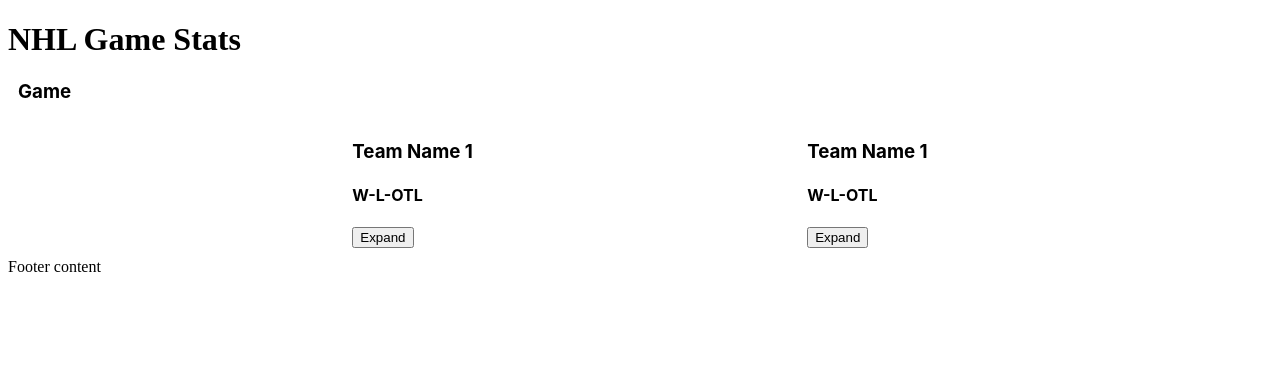
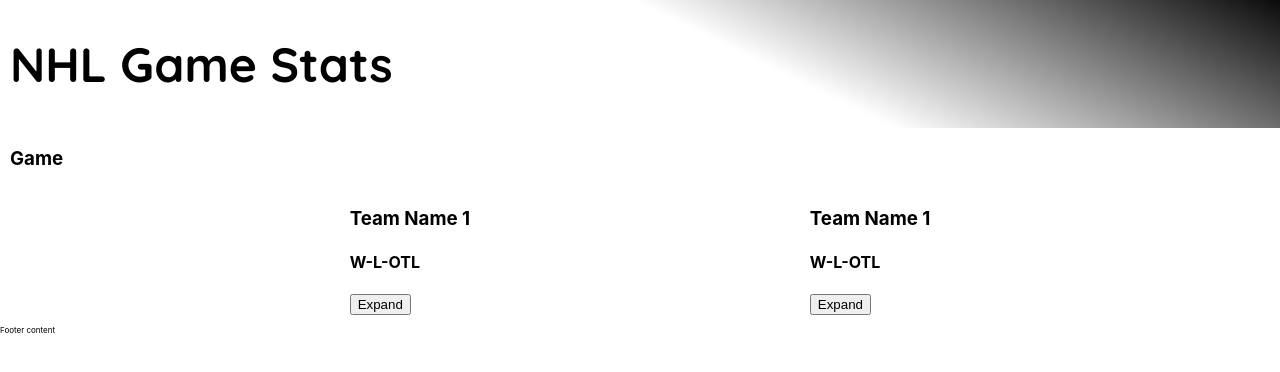
Before and after one commit to chanterren13/nhl-game-stats, a React (Create React App) app: page / in a window 1280 px wide. Shown: the top 372 px of the page. Built offline with nearby package versions, Linux system fonts and the light colour scheme.

Commit message:
Added header and footer components

```diff
--- /dev/null
+++ b/src/components/Footer/Footer.css
@@ -0,0 +1,3 @@
+.footer-content {
+    font-size: 0.5em;
+}
--- a/src/components/Footer/index.jsx
+++ b/src/components/Footer/index.jsx
@@ -1,8 +1,9 @@
 import React from 'react';
+import './Footer.css';
 
 export default function Footer () {
     return (
-        <div>
+        <div className='footer-content'>
             Footer content
         </div>
     );
--- /dev/null
+++ b/src/components/Header/Header.css
@@ -0,0 +1,12 @@
+@import url('https://fonts.googleapis.com/css2?family=Quicksand:wght@700&display=swap');
+
+.content {
+    padding: 2px 10px;
+    font-family: 'Quicksand', sans-serif;
+    font-size: 1.5em;
+    background-color: #ffffff;
+background-image: linear-gradient(26deg, #ffffff 58%, #0c0b0c 100%);
+
+    /* background: rgb(255,255,255);
+    background: linear-gradient(96deg, rgba(255,255,255,0.028448879551820738) 23%, rgba(31,34,34,0.9668242296918768) 84%); */
+}
--- a/src/components/Header/index.jsx
+++ b/src/components/Header/index.jsx
@@ -1,8 +1,9 @@
 import React from 'react';
+import './Header.css';
 
 export default function Header() {
     return (
-        <div>
+        <div className='content'>
             <h1>NHL Game Stats</h1>
         </div>
     );
--- a/src/index.css
+++ b/src/index.css
@@ -1,10 +1,15 @@
+body {
+    margin: 0px;
+    font-size: 100%;
+    font-family: -apple-system, BlinkMacSystemFont, 'Segoe UI', 'Roboto', 'Oxygen',
+    'Ubuntu', 'Cantarell', 'Fira Sans', 'Droid Sans', 'Helvetica Neue',
+    sans-serif;
+    -webkit-font-smoothing: antialiased;
+    -moz-osx-font-smoothing: grayscale;
+}
+
 .body {
   margin: 10px;
-  font-family: -apple-system, BlinkMacSystemFont, 'Segoe UI', 'Roboto', 'Oxygen',
-    'Ubuntu', 'Cantarell', 'Fira Sans', 'Droid Sans', 'Helvetica Neue',
-    sans-serif;
-  -webkit-font-smoothing: antialiased;
-  -moz-osx-font-smoothing: grayscale;
 }
 
 code {
```
